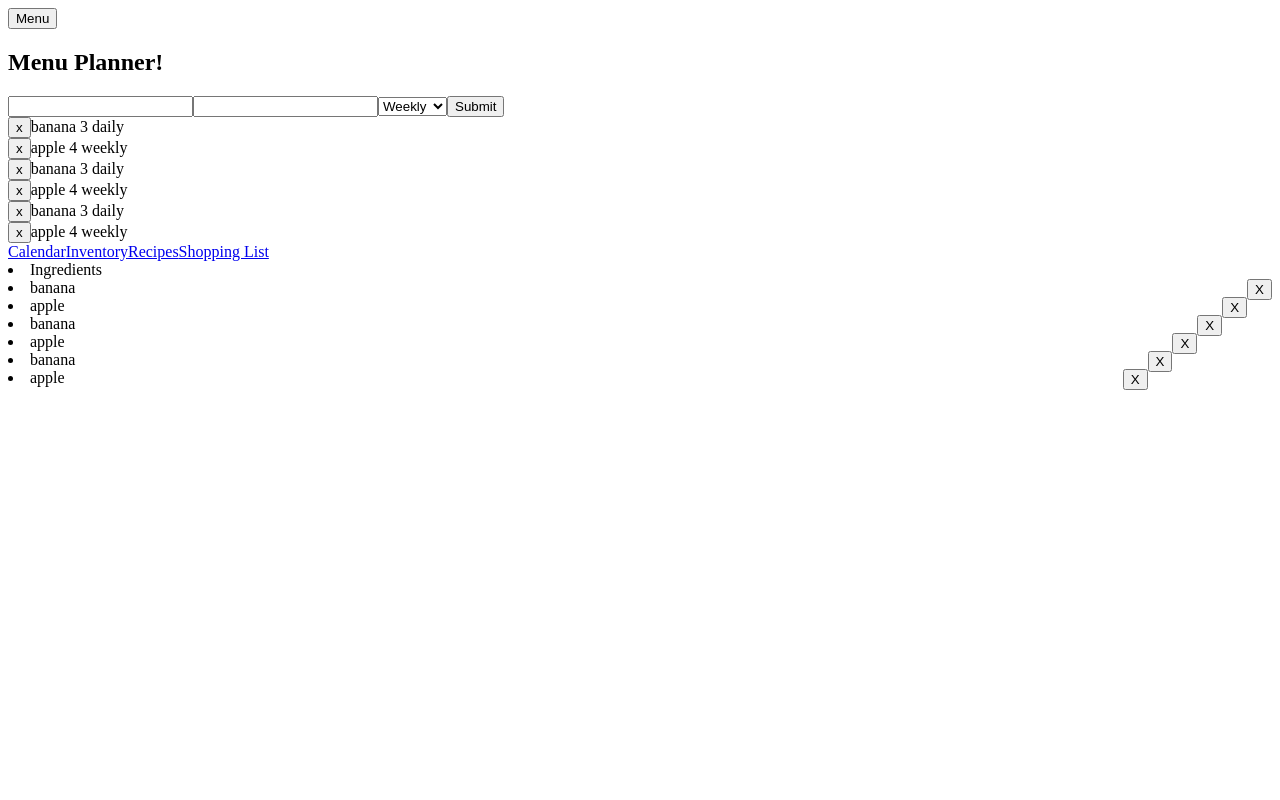
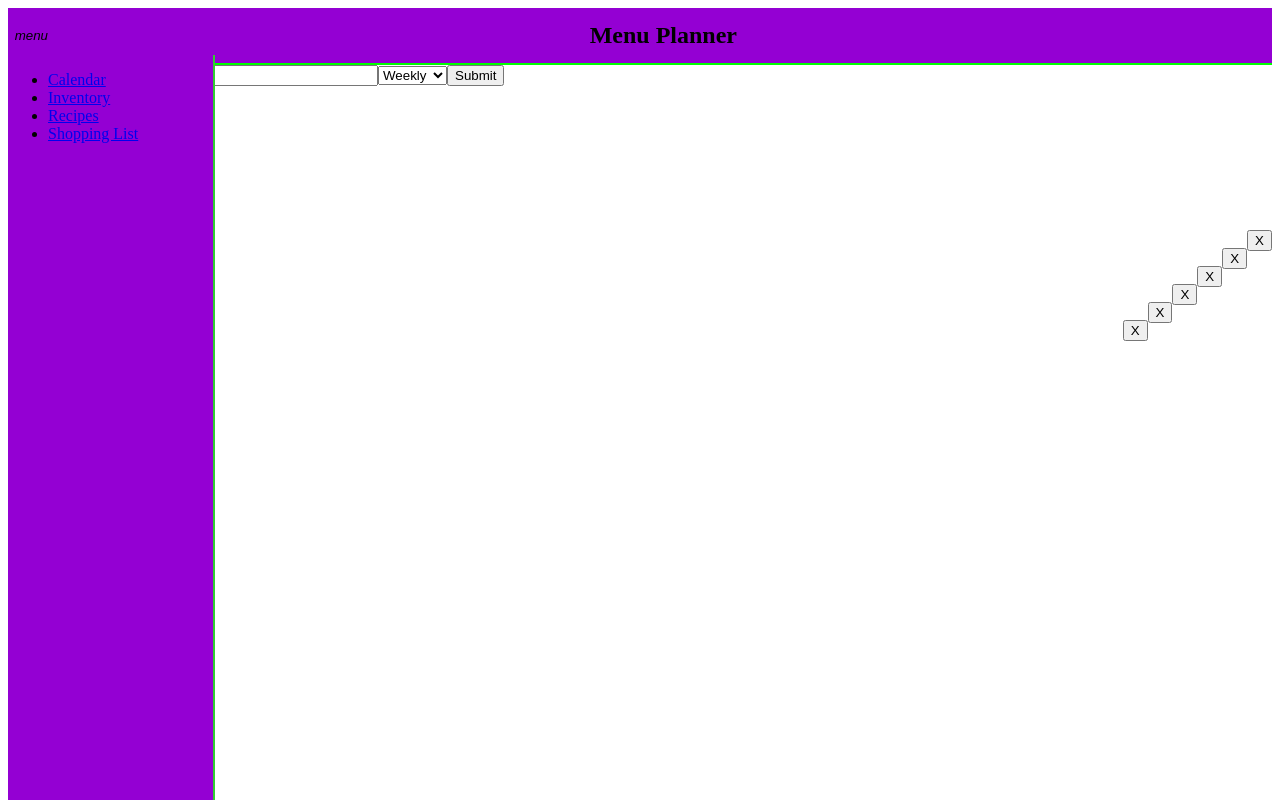
Before and after one commit to RainierXS/meal-planner, a React app: page /#/ in a window 1280 px wide. Built offline with nearby package versions, Linux system fonts and the light colour scheme; the HTML template or start-up script is replaced by a standard one; what react-tap-event-plugin would draw is missing.

Commit message:
nav menu start

```diff
--- a/react-client/src/layout/MenuBar.jsx
+++ b/react-client/src/layout/MenuBar.jsx
@@ -1,22 +1,51 @@
 import React from 'react';
+import styled from 'styled-components';
+
+const IconButton = styled.button`
+  border: 0;
+  background: none;
+  padding: 0;
+  margin: .5em;
+`;
+
+const FlexDiv = styled.div`
+  display: flex;
+  flex-flow: row nowrap;
+  height: 55px;
+  background: darkviolet;
+  align-items: center;
+  border-bottom: 2px solid lime;
+  z-index: 10;
+`;
+
+const Header = styled.h2`
+  flex-grow: 1;
+  text-align: center;
+`;
+
+const MenuIcon = styled.i`
+  font-size: 2rem;
+  padding: 0;
+  margin: 0;
+  box-shadow: black 0px 0px 1px 0px;
+  vertical-align: middle;
+`;
 
 const MenuBar = (props) => {
   return (
-    <div>
-      <div>
-        <button
-          className=''
-          color="inherit"
-          aria-label="Menu"
-          onClick={() => props.showMenu('navDrawer')}
-        >
-          {/*<MenuIcon />*/}Menu
-        </button>
-        <h2 className=''>
-          Menu Planner!
-        </h2>
-      </div>
-    </div>
+    <FlexDiv>
+      <IconButton
+        className='icon-button'
+        color="inherit"
+        aria-label="Menu"
+        onClick={() => props.showMenu('navDrawer')}
+      >
+        <MenuIcon class="material-icons">menu</MenuIcon>
+      </IconButton>
+      <Header className=''>
+        Menu Planner
+      </Header>
+    </FlexDiv>
   )
 }
 
--- a/react-client/src/layout/NavDrawer.jsx
+++ b/react-client/src/layout/NavDrawer.jsx
@@ -1,7 +1,79 @@
-import React from 'react';
+import React, { PureComponent } from 'react';
 import { Link } from 'react-router-dom';
+import styled, { keyframes } from 'styled-components';
 
-const NavDrawer = (props) => {
+const flipIn = keyframes`
+  0% {
+    transform: rotateY(100deg);
+    transform-origin: left;
+    opacity: 0;
+  }
+  100% {
+    transform: rotateY(0);
+    transform-origin: left;
+    opacity: 1;
+  }
+`;
+const flipOut = keyframes`
+  0% {
+    transform: rotateY(0);
+    transform-origin: left;
+    opacity: 1;
+  }
+  100% {
+    transform: rotateY(100deg);
+    transform-origin: left;
+    opacity: 0;
+  }
+`;
+
+const Container = styled.div`
+  width:100%;
+  height:100%;
+  position: fixed;
+  top: 0;
+  @media (max-width: 700px) {
+    pointer-events: ${props => props.open ? 'all' : 'none'};
+  }
+`;
+
+const Drawer = styled.div`
+  background: darkviolet;
+  overflow: hidden;
+  border-right: 2px solid limegreen;
+  position: relative;
+  height: 100%;
+  width: 16%;
+  min-width: 200px;
+  top: 55px;
+  @media (max-width: 700px) {
+    opacity: 0;
+    animation: ${props => props.open ? flipIn : flipOut} ${props => props.loaded ? '1s' : '0s'} cubic-bezier(0.175, 0.885, 0.320, 1.275) both
+  }
+`;
+
+const Overlay = styled.div`
+  width: 100%;
+  height: 100%;
+  position: inherit;
+  background: darkblue;
+  transition: all .5s ease-out;
+  opacity: ${props => props.open ? '.2' : '0'};
+`;
+
+class NavDrawer extends PureComponent {
+  constructor(props) {
+    super(props)
+    this.state = {
+      loaded: false,
+    }
+  }
+
+  componentDidMount = () => {
+    setTimeout(() => this.setState({loaded: true}), 1000);
+  }
+
+  render () {
     const menuItems = [
       { title: 'Calendar', to: '/calendar' },
       { title: 'Inventory', to: '/inventory' },
@@ -9,20 +81,26 @@ const NavDrawer = (props) => {
       { title: 'Shopping List', to: '/shopping-list' },
     ];
 
-  const { show, toggle } = props;
+    const { show, toggle } = this.props;
+    const { loaded } = this.state;
 
     return (
-    <div
-      open={show}
-      onClose={toggle}
-    >
+      <Container open={show}>
+        <Overlay open={show} className="overlay" onClick={toggle}/>
+        <Drawer open={show} loaded={loaded}>
+          <ul>
           {menuItems.map(i => (
+            <li>
               <Link to={i.to} href={i.to} key={i.to} onClick={toggle}>
                 {i.title}
               </Link>
+            </li>
           ))}
-    </div>
+          </ul>
+        </Drawer>
+      </Container>
     );
+  }
 };
 
 export default NavDrawer;
--- /dev/null
+++ b/webpack.c9.js
@@ -0,0 +1,75 @@
+const path = require('path');
+const webpack = require('webpack');
+const BrowserSyncPlugin = require('browser-sync-webpack-plugin');
+
+const SRC_DIR = path.join(__dirname, '/react-client/src');
+const DIST_DIR = path.join(__dirname, '/react-client/dist');
+
+// creates js file containing common code across all bundles from entry points
+const commonsPlugin = new webpack.optimize.CommonsChunkPlugin({ name: 'common', minChunks: function (module) {
+    return module.context && module.context.includes('node_modules');
+  }
+});
+
+module.exports = {
+  entry: {
+    bundle: `${SRC_DIR}/index.jsx`,
+  },
+  output: {
+    filename: '[name].js',
+    path: DIST_DIR,
+  },
+  plugins: [
+    commonsPlugin,
+    new BrowserSyncPlugin({
+      host: 'localhost',
+      port: 8081,
+      proxy: 'http://localhost:8080/',
+      files: ['./react-client/dist/*.js', './react-client/dist/*.html'],
+    }),
+  ],
+  module: {
+    rules: [
+      {
+        test: /\.js[x]?$/,
+        include: SRC_DIR,
+        loader: 'babel-loader',
+        query: {
+          presets: ['react', 'env', 'stage-0'],
+          plugins: ['react-html-attrs', 'transform-class-properties', 'transform-decorators-legacy'],
+        },
+      },
+      // puts css in style tag in head of page
+      {
+        test: /\.css$/,
+        use: [
+          { loader: 'style-loader' },
+          { loader: 'css-loader' },
+        ],
+      },
+      // end puts css in style tag
+      {
+        test: /\.(gif|jpg|jpeg|png)$/,
+        use: [
+          {
+            loader: 'file-loader',
+            options: {
+              name: '[name].[ext]', outputPath: 'assets/images/',
+            },
+          },
+        ],
+      },
+      {
+        test: /\.less$/,
+        use: ['style-loader', 'css-loader', 'less-loader'],
+      },
+      {
+        test: /\.scss$/,
+        use: ['style-loader', 'css-loader', 'sass-loader'],
+      },
+    ],
+  },
+  resolve: {
+    extensions: ['.js', '.jsx'],
+  },
+};
```
Also changed, not shown: package.json (+10 -8 lines), 1 other file (tests, documents, lock files or other folders). Lines whose indentation alone changed are shown as unchanged.
